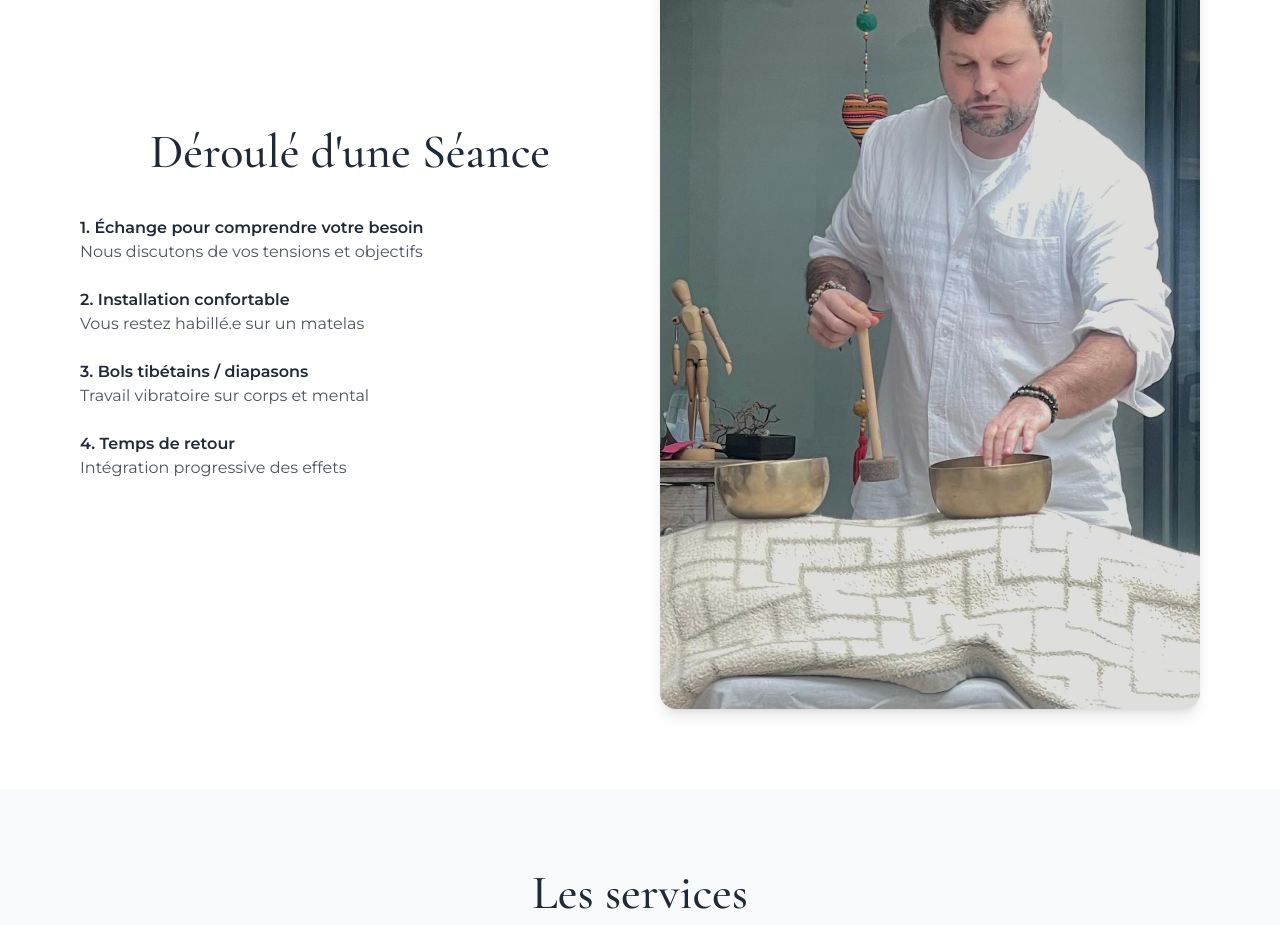
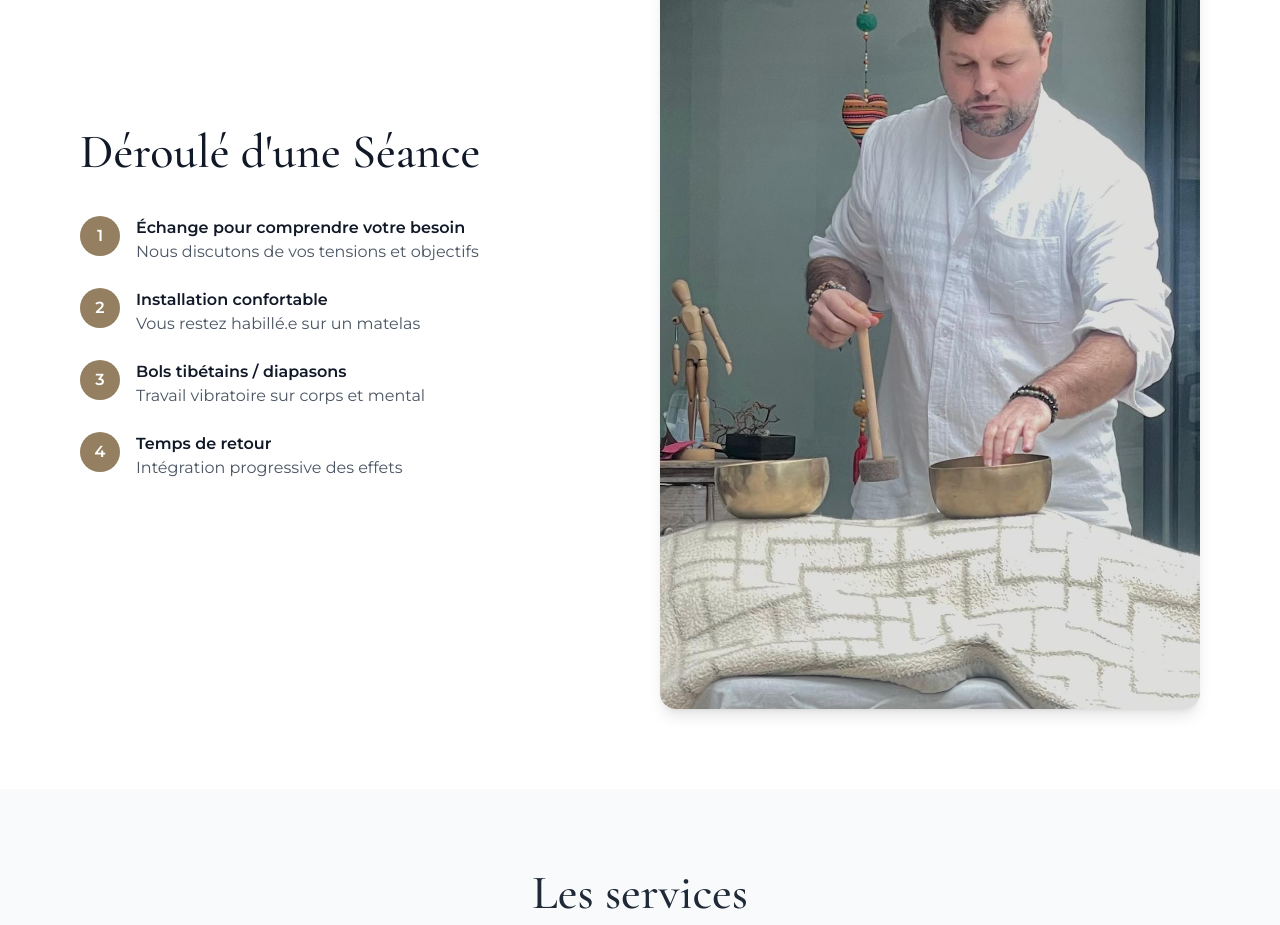
Before and after one commit to cedricragotarttherapie-dotcom/cedric.ragot, a React (Vite) app in the folder client/: page /particuliers in a window 1280 px wide. Shown: the part 1880-2805 px from the top of the page. Built offline with nearby package versions, Linux system fonts and the light colour scheme.

Commit message:
fix déroulé séance UI

```diff
--- a/client/src/pages/Particuliers.tsx
+++ b/client/src/pages/Particuliers.tsx
@@ -144,38 +144,62 @@ export default function Particuliers() {
     {/* TEXTE */}
     <div>
 
-      <h3 className="text-5xl font-[Cormorant_Garamond] mb-10 text-center">
+      <h3 className="text-5xl font-[Cormorant_Garamond] mb-10 text-left text-gray-900">
         Déroulé d'une Séance
       </h3>
 
-      <div className="space-y-6">
+      <div className="space-y-6 font-[Montserrat]">
 
+        {/* STEP 1 */}
+        <div className="flex items-start gap-4">
+          <div className="w-10 h-10 rounded-full bg-[#947f61] text-white flex items-center justify-center font-semibold">
+            1
+          </div>
           <div>
-          <b>1. Échange pour comprendre votre besoin</b>
+            <b className="text-gray-900">Échange pour comprendre votre besoin</b>
             <p className="text-gray-600">
               Nous discutons de vos tensions et objectifs
             </p>
           </div>
+        </div>
 
+        {/* STEP 2 */}
+        <div className="flex items-start gap-4">
+          <div className="w-10 h-10 rounded-full bg-[#947f61] text-white flex items-center justify-center font-semibold">
+            2
+          </div>
           <div>
-          <b>2. Installation confortable</b>
+            <b className="text-gray-900">Installation confortable</b>
             <p className="text-gray-600">
               Vous restez habillé.e sur un matelas
             </p>
           </div>
+        </div>
 
+        {/* STEP 3 */}
+        <div className="flex items-start gap-4">
+          <div className="w-10 h-10 rounded-full bg-[#947f61] text-white flex items-center justify-center font-semibold">
+            3
+          </div>
           <div>
-          <b>3. Bols tibétains / diapasons</b>
+            <b className="text-gray-900">Bols tibétains / diapasons</b>
             <p className="text-gray-600">
               Travail vibratoire sur corps et mental
             </p>
           </div>
+        </div>
 
+        {/* STEP 4 */}
+        <div className="flex items-start gap-4">
+          <div className="w-10 h-10 rounded-full bg-[#947f61] text-white flex items-center justify-center font-semibold">
+            4
+          </div>
           <div>
-          <b>4. Temps de retour</b>
+            <b className="text-gray-900">Temps de retour</b>
             <p className="text-gray-600">
               Intégration progressive des effets
             </p>
+          </div>
         </div>
 
       </div>
```
Lines whose indentation alone changed are shown as unchanged.
